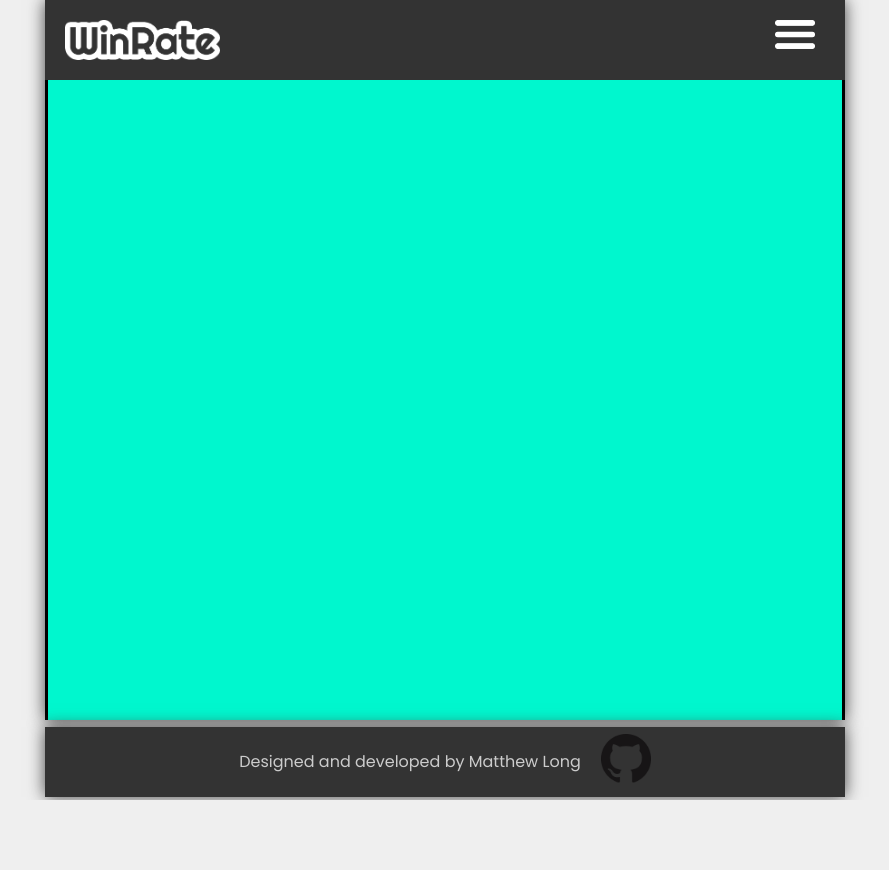
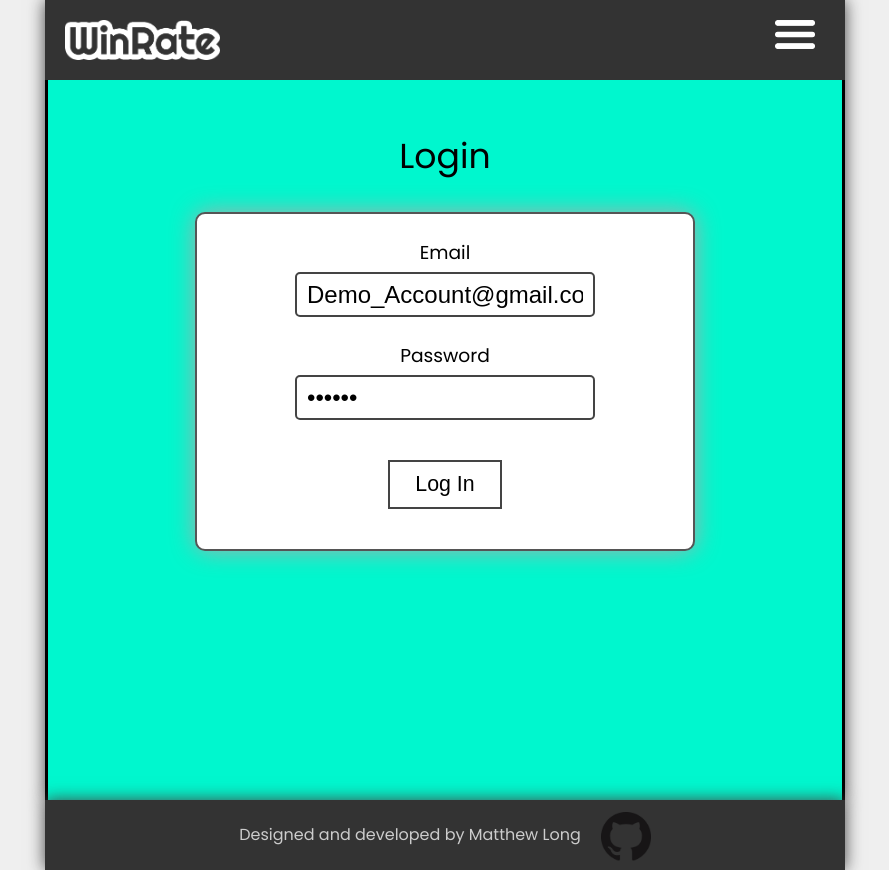
Before and after one commit to MattLong87/winrate-client, a React (Create React App) app: page /demo-login in a window 1280 px wide. Shown: the whole page, without its empty margins (195-1084 px from the left). Before the commit the page ends 800 px from the top, so only its background shows below. Built offline with nearby package versions, Linux system fonts and the light colour scheme; no server answers.

Commit message:
added button for demo account login, css tweaks

```diff
--- a/src/components/App.js
+++ b/src/components/App.js
@@ -26,6 +26,9 @@ export class App extends Component {
             <Route exact path='/add-session' component={AddSession} />
             <Route exact path='/login' component={Login} />
             <Route exact path='/sign-up' component={SignUp} />
+            <Route exact path='/demo-login' render={(props) => (
+              <Login {...props} demoAccount={true} />
+            )}/>
           </div>
           <Footer />
         </div>
--- a/src/components/LandingPage.js
+++ b/src/components/LandingPage.js
@@ -12,6 +12,8 @@ export default function LandingPage() {
                 <div><h2>Stat Tracking for Boardgamers</h2></div>
                 <Link to='/sign-up'><button>Sign Up</button></Link>
                 <Link to='/login'><button>Log In</button></Link>
+                <br />
+                <Link to='/demo-login'><button className="demo-account-button">Try the Demo Account</button></Link>
             </header>
             <main>
                 <ul>
--- a/src/components/Login.js
+++ b/src/components/Login.js
@@ -22,17 +22,25 @@ export class Login extends React.Component {
             logInError = <h3 className='log-in-error'>Invalid username or password</h3>
         }
 
+        let demoEmail = "";
+        let demoPassword = "";
+
+        if(this.props.demoAccount){
+            demoEmail = "Demo_Account@gmail.com";
+            demoPassword = "abc123";
+        }
+
         return (
             <div className='login'>
                 <h1 className='desktop-only'>Login</h1>
                 <form className='login-form' id='login-form' onSubmit={(e) => this.login(e)}>
                     <div>
                         <label htmlFor="email">Email</label>
-                        <input type="text" name='email' id='email' />
+                        <input type="text" name='email' id='email' defaultValue={demoEmail}/>
                     </div>
                     <div>
                         <label htmlFor="password">Password</label>
-                        <input type="password" name='password' id='password' />
+                        <input type="password" name='password' id='password' defaultValue={demoPassword}/>
                     </div>
                     {logInError}
                     <button type='submit'>Log In</button>
--- a/src/css/footer.css
+++ b/src/css/footer.css
@@ -11,9 +11,21 @@ footer{
     display: flex;
     justify-content: center;
     align-items: center;
+    font-size: 10pt;
 }
 
 footer .github-logo{
-    width: 50px;
+    width: 30px;
     margin-left: 20px;
 }
+
+@media screen and (min-width: 800px){
+    footer{
+        font-size: inherit;
+    }
+
+    footer .github-logo{
+        padding-top: 10px;
+        width: 50px;
+    }
+}
--- a/src/css/landingpage.css
+++ b/src/css/landingpage.css
@@ -49,6 +49,12 @@ html, body, #root, [data-reactroot],
     background: #fff;
     color: black;
     border: 3px solid #333;
+}
+
+.landing-page .demo-account-button{
+    /*border-color: #F7097C;*/
+    /*background-color: #555;*/
+    font-size: 16pt;
 }
 
 .top-box{
--- a/src/css/login.css
+++ b/src/css/login.css
@@ -1,5 +1,6 @@
 .login{
     padding-top: 100px;
+    padding-bottom: 30px;
     background: #00F7CE;
     height: 100%;
 }
--- a/src/css/winrate.css
+++ b/src/css/winrate.css
@@ -15,6 +15,10 @@ body{
     display: none;
 }
 
+.page-container{
+    min-height: calc(100vh - 70px);
+}
+
 @media screen and (min-width: 800px){
     body{
         background: #efefef;
@@ -23,7 +27,6 @@ body{
     .page-container{
         max-width: 800px;
         width: 100%;
-        min-height: 90vh;
         display: inline-block;
         background: #00F7CE;
         border-left: 3px solid black;
```
